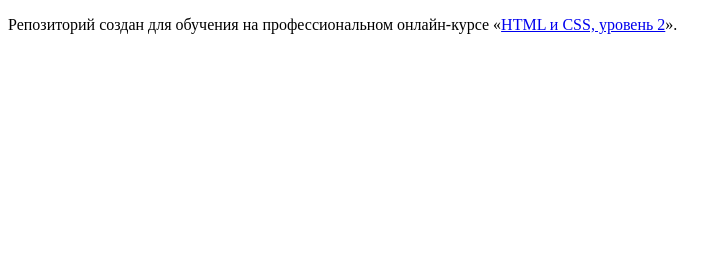
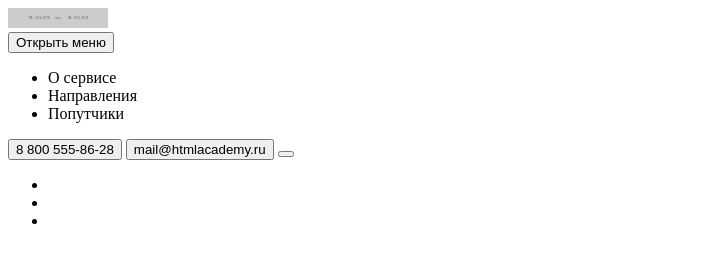
Before and after one commit to Godruma/1412005-pognali-19, a website: page source/index.html in a window 1280 px wide. Shown: the whole page, without its empty margins (0-727 px from the left). Drawn offline with Linux system fonts and the light colour scheme; placeholder pictures from the web are drawn by us.

Commit message:
Add header and main nav

```diff
--- a/source/index.html
+++ b/source/index.html
@@ -5,8 +5,32 @@
     <title>HTML Academy: Погнали</title>
   </head>
   <body>
-
-    <p>Репозиторий создан для обучения на профессиональном онлайн‑курсе «<a href="https://htmlacademy.ru/intensive/adaptive">HTML и CSS, уровень 2</a>».</p>
+    <a class="page-heder__logo" href="#">
+    <header class="page-header">
+      <img class="page-heder__logo-image" width="100" height="20" src="https://via.placeholder.com/150x150" alt="Погнали - поиск попутчиков онлайн">
+    </a>
+    <nav class="main-nav">
+      <button class="main-nav__toggle" type="button">Открыть меню</button>
+      <div class="main-nav__wrapper">
+        <span class="main-nav__line-decor"></span>
+        <ul class="main-nav__list site-list">
+          <li class="site-list_item">О сервисе</li>
+          <li class="site-list_item">Направления</li>
+          <li class="site-list_item">Попутчики</li>
+        </ul>
+        <button class="main-nav__call" type="button">8 800 555-86-28</button>
+        <button class="main-nav__mail" type="button">mail@htmlacademy.ru</button>
+        <button class="main-nav__authorization" type="button"></button>
+        <div class="main-nav__social social-icon">
+          <ul>
+            <li class="social-icon__item--fb"></li>
+            <li class="social-icon__item--vk"></li>
+            <li class="social-icon__item--insta"></li>
+          </ul>
+        </div>
+      </div>
+    </nav>
+    </header>
 
   </body>
 </html>
```
